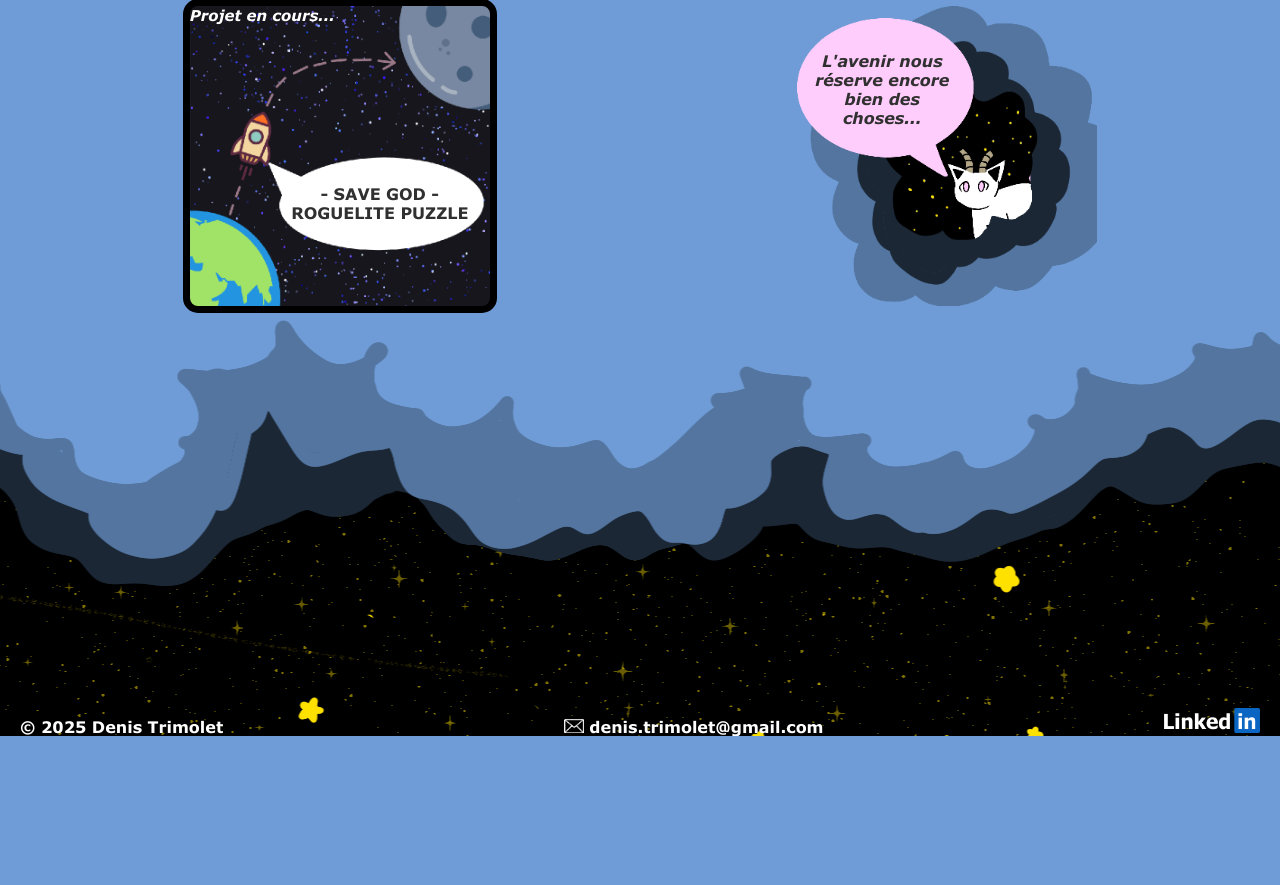
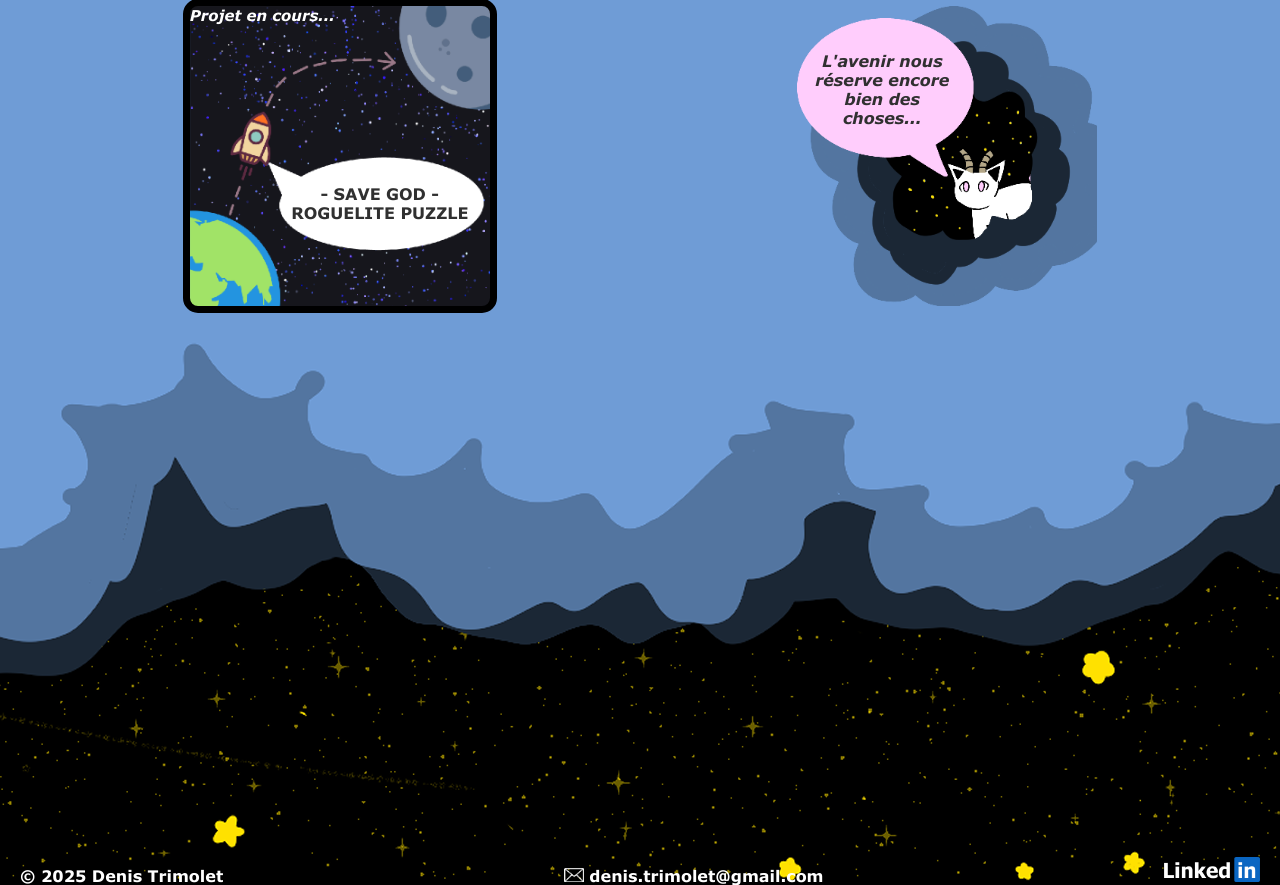
Before and after one commit to AloukiUwU/portfolio, a PHP site: page /projets.html in a window 1280 px wide. Shown: the part 673-1558 px from the top of the page. Before the commit the page ends 1409 px from the top, so only its background shows below. Run offline with PHP 8.4, Linux system fonts and the light colour scheme.

Commit message:
modification du footer du projet

```diff
--- a/styles/footer.css
+++ b/styles/footer.css
@@ -3,9 +3,8 @@
 footer {
     background-image: url("/ressources/img/liste-projets-footer.png");
 	background-position: center;
-	min-height: 423px;  /* hauteur de l'image */
+	min-height: 572px;  /* hauteur de l'image */
 
-	font-size: calc(5px 1vw);
     text-align: center;
     font-family: 'MSReferenceSansSerifBold', 'Arial', sans-serif;
 
```
Also changed, not shown: ressources/img/liste-projets-footer.png.
